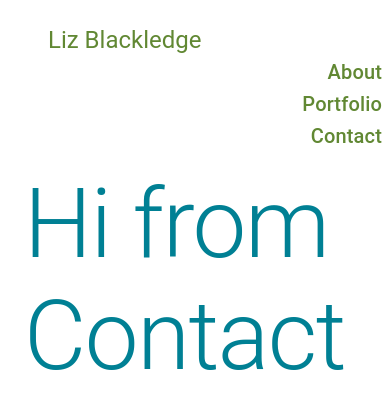
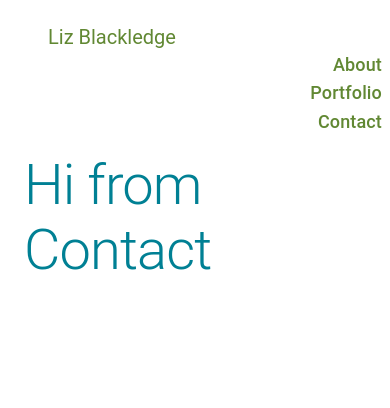
Before and after one commit to lizblackledge/portfolio, a React (Create React App) app: page /contact in a window 390 px wide. Shown: the top 408 px of the page. Built offline with nearby package versions, Linux system fonts and the light colour scheme.

Commit message:
Make font size responsive

```diff
--- a/src/index.js
+++ b/src/index.js
@@ -2,9 +2,9 @@ import React from 'react';
 import ReactDOM from 'react-dom/client';
 import App from './App';
 import { BrowserRouter } from "react-router-dom";
-import { ThemeProvider, createTheme } from '@mui/material';
+import { ThemeProvider, createTheme, responsiveFontSizes } from '@mui/material';
 
-const theme = createTheme({
+let theme = createTheme({
   palette: {
     primary: {
       dark: '#008094',
@@ -19,6 +19,8 @@ const theme = createTheme({
   },
 });
 
+theme = responsiveFontSizes(theme);
+
 const root = ReactDOM.createRoot(document.getElementById('root'));
 root.render(
   <ThemeProvider theme={theme}>
```
